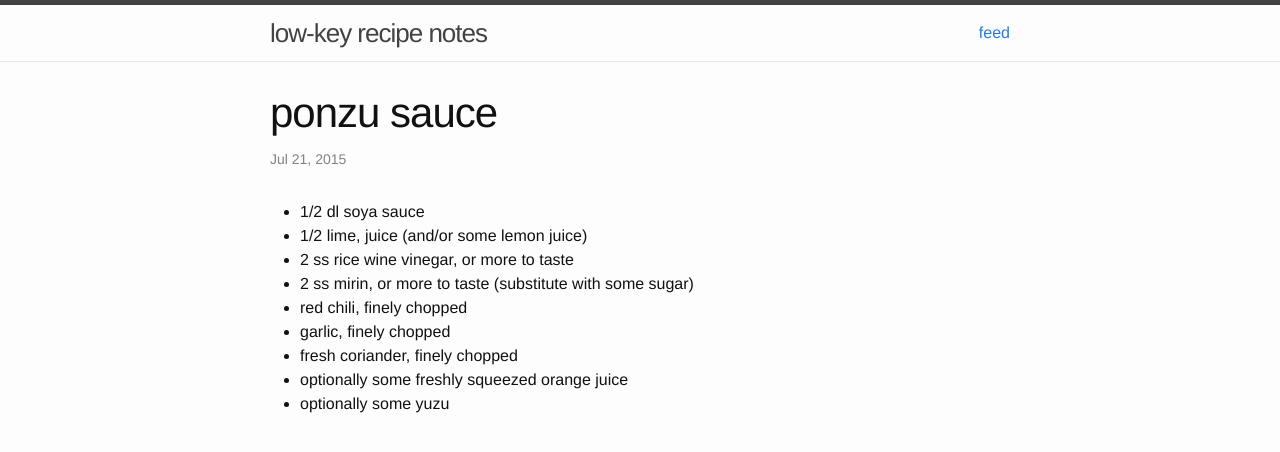
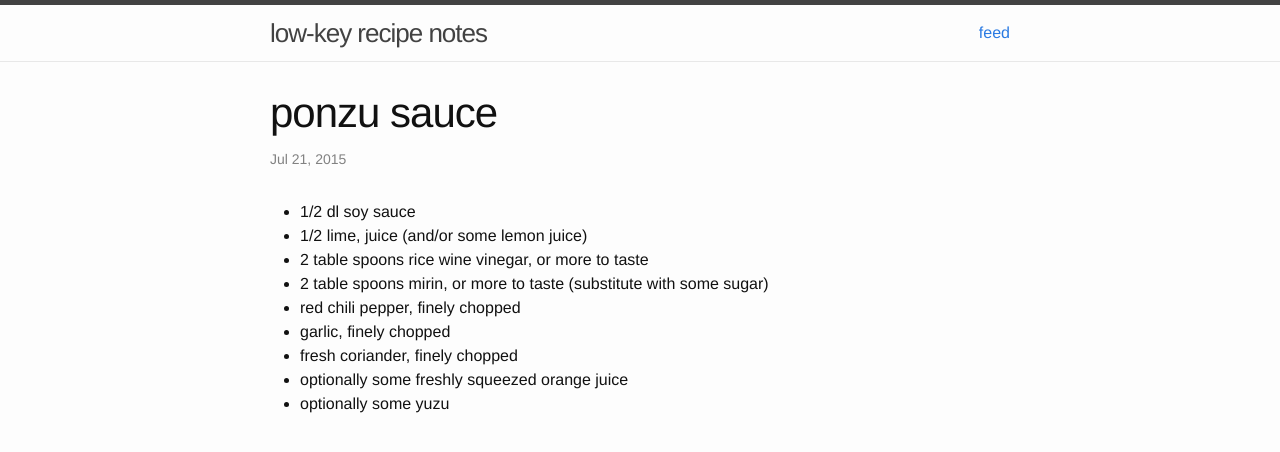
Before and after one commit to robinsk/recipes, a Jekyll site: the page built from _posts/2015-07-21-ponzu.md, in a window 1280 px wide. Shown: the top 452 px of the page. Built offline with Jekyll 4.4.1, drawn with Linux system fonts in a browser that asks for light colours.

Commit message:
no -> en

```diff
--- a/_posts/2015-07-21-ponzu.md
+++ b/_posts/2015-07-21-ponzu.md
@@ -5,11 +5,11 @@ date:   2015-07-21 20:50:00
 categories: asian condiments
 ---
 
-- 1/2 dl soya sauce
+- 1/2 dl soy sauce
 - 1/2 lime, juice (and/or some lemon juice)
-- 2 ss rice wine vinegar, or more to taste
-- 2 ss mirin, or more to taste (substitute with some sugar)
-- red chili, finely chopped
+- 2 table spoons rice wine vinegar, or more to taste
+- 2 table spoons mirin, or more to taste (substitute with some sugar)
+- red chili pepper, finely chopped
 - garlic, finely chopped
 - fresh coriander, finely chopped
 - optionally some freshly squeezed orange juice
```
